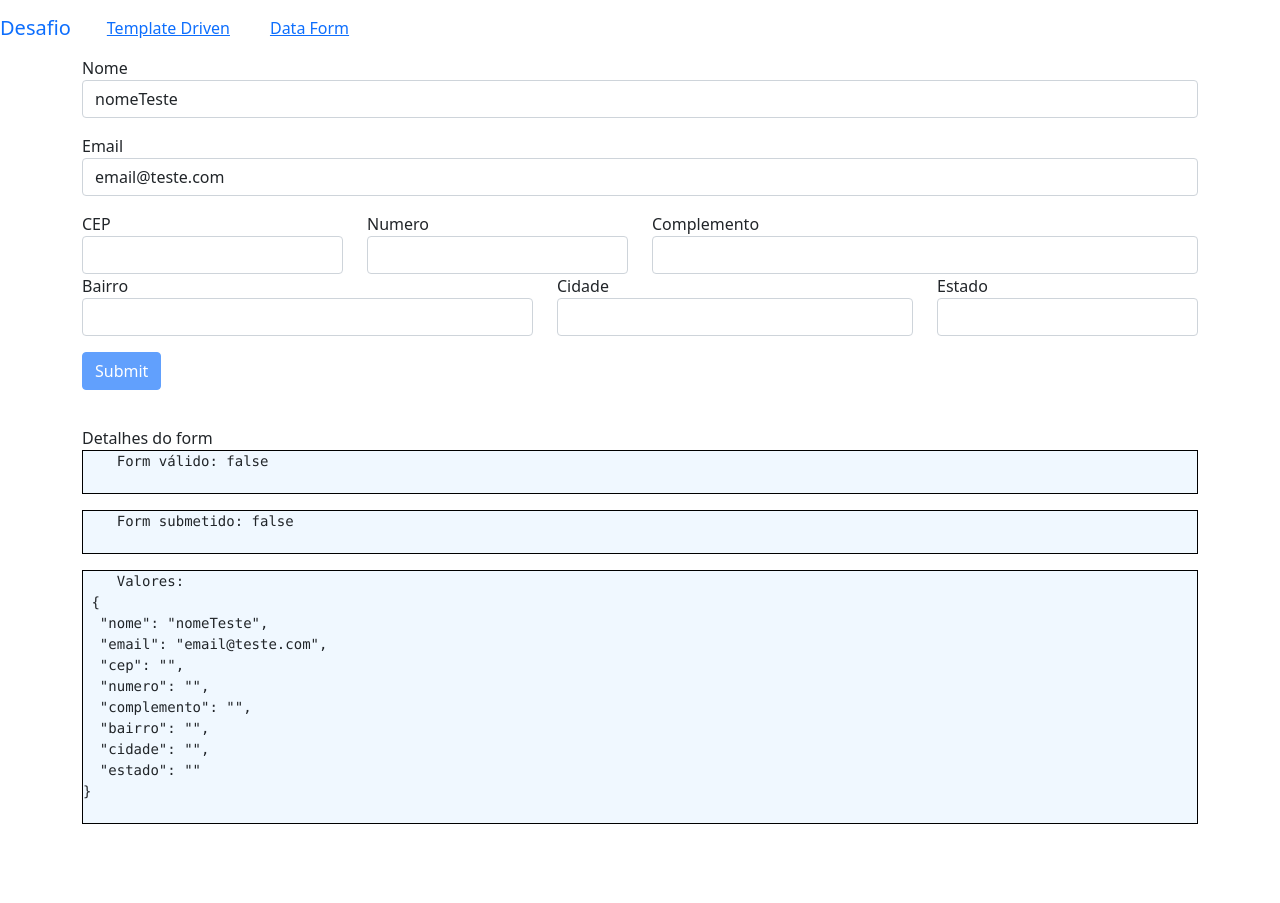
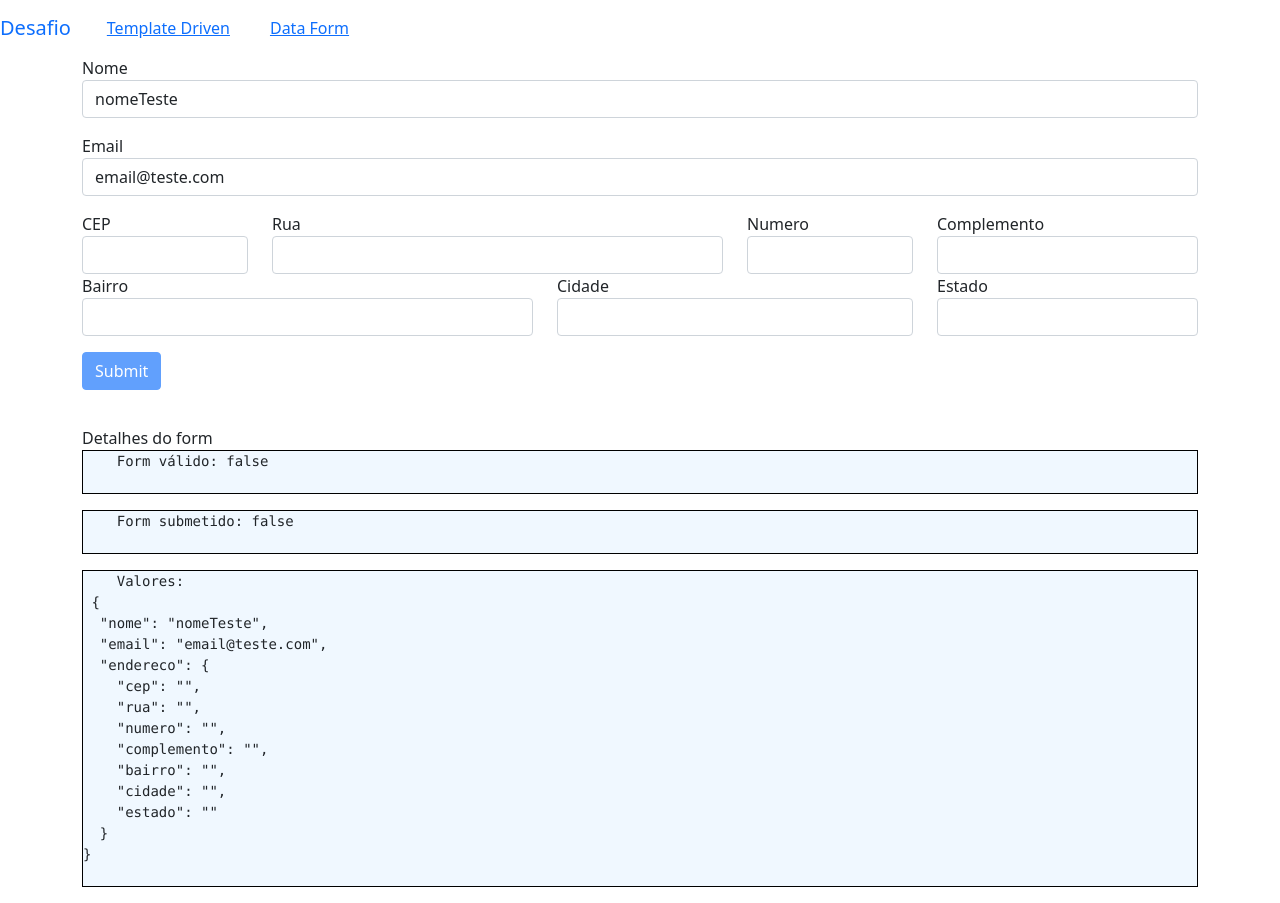
Before and after one commit to RafaelNevesdeOliveira/formAngular, an Angular app: page /templateForm in a window 1280 px wide. Before the commit the page ends 840 px from the top, so only its background shows below. Built offline with nearby package versions, Linux system fonts and the light colour scheme.

Commit message:
Added consulta CEP

```diff
--- a/src/app/template-form/template-form.component.html
+++ b/src/app/template-form/template-form.component.html
@@ -16,30 +16,41 @@
     </app-campo-control-erro>
   </div>
 
+  <div ngModelGroup="endereco">
     <div class="form-group row">
-    <div class="col-md-3" [ngClass]="aplicaCssErro(cep)">
+      <div class="col-md-2" [ngClass]="aplicaCssErro(cep)">
         <label class="control-label" for="cep">CEP</label>
 
-      <input type="text" class="form-control" id="cep" name="cep" [ngModel]="usuario.cep" required cep #cep="ngModel" />
+        <input type="text" class="form-control" id="cep" name="cep" [ngModel]="usuario.cep" required cep #cep="ngModel" (blur)="consultaCEP(cep.value,f)" />
 
         <app-campo-control-erro [mostrarErro]="verificaValidTouched(cep)" msgErro="Email obrigatório">
         </app-campo-control-erro>
       </div>
 
-    <div class="col-md-3" [ngClass]="aplicaCssErro(numero)">
+      <div class="col-md-5" [ngClass]="aplicaCssErro(rua)">
+        <label class="control-label" for="rua">Rua</label>
+
+        <input type="rua" class="form-control" id="rua" name="rua" ngModel
+          required rua #rua="ngModel" />
+
+        <app-campo-control-erro [mostrarErro]="verificaValidTouched(rua)" msgErro="rua obrigatório">
+        </app-campo-control-erro>
+      </div>
+
+      <div class="col-md-2" [ngClass]="aplicaCssErro(numero)">
         <label class="control-label" for="numero">Numero</label>
 
-      <input type="numero" class="form-control" id="numero" name="numero" [ngModel]="usuario.numero" required numero
+        <input type="numero" class="form-control" id="numero" name="numero" ngModel required numero
           #numero="ngModel" />
 
         <app-campo-control-erro [mostrarErro]="verificaValidTouched(numero)" msgErro="Numero obrigatório">
         </app-campo-control-erro>
       </div>
 
-    <div class="col-md-6" [ngClass]="aplicaCssErro(complemento)">
+      <div class="col-md-3" [ngClass]="aplicaCssErro(complemento)">
         <label class="control-label" for="complemento">Complemento</label>
 
-      <input type="complemento" class="form-control" id="complemento" name="complemento" [ngModel]="usuario.complemento"
+        <input type="complemento" class="form-control" id="complemento" name="complemento" ngModel
           required complemento #complemento="ngModel" />
 
         <app-campo-control-erro [mostrarErro]="verificaValidTouched(complemento)" msgErro="Complemento obrigatório">
@@ -47,11 +58,12 @@
       </div>
     </div>
 
+
     <div class="form-group row">
       <div class="col-md-5" [ngClass]="aplicaCssErro(bairro)">
         <label class="control-label" for="bairro">Bairro</label>
 
-      <input type="text" class="form-control" id="bairro" name="bairro" [ngModel]="usuario.bairro" required bairro
+        <input type="text" class="form-control" id="bairro" name="bairro" ngModel required bairro
           #bairro="ngModel" />
 
         <app-campo-control-erro [mostrarErro]="verificaValidTouched(bairro)" msgErro="Bairro obrigatório">
@@ -61,7 +73,7 @@
       <div class="col-md-4" [ngClass]="aplicaCssErro(cidade)">
         <label class="control-label" for="cidade">Cidade</label>
 
-      <input type="cidade" class="form-control" id="cidade" name="cidade" [ngModel]="usuario.cidade" required cidade
+        <input type="cidade" class="form-control" id="cidade" name="cidade" ngModel required cidade
           #cidade="ngModel" />
 
         <app-campo-control-erro [mostrarErro]="verificaValidTouched(cidade)" msgErro="Cidade obrigatório">
@@ -71,13 +83,18 @@
       <div class="col-md-3" [ngClass]="aplicaCssErro(estado)">
         <label class="control-label" for="estado">Estado</label>
 
-      <input type="estado" class="form-control" id="estado" name="estado" [ngModel]="usuario.estado" required estado
+        <input type="estado" class="form-control" id="estado" name="estado" ngModel required estado
           #estado="ngModel" />
 
         <app-campo-control-erro [mostrarErro]="verificaValidTouched(estado)" msgErro="Estado obrigatório">
         </app-campo-control-erro>
       </div>
     </div>
+
+
+
+  </div>
+
 
   <div class="col-auto py-3">
     <button type="submit" class="btn btn-primary" [disabled]="!f.valid">
--- a/src/app/template-form/template-form.component.ts
+++ b/src/app/template-form/template-form.component.ts
@@ -1,5 +1,6 @@
 import { Component, OnInit } from '@angular/core';
-
+import { HttpClient } from '@angular/common/http';
+import { map } from 'rxjs/operators';
 @Component({
   selector: 'app-template-form',
   templateUrl: './template-form.component.html',
@@ -24,7 +25,7 @@ export class TemplateFormComponent implements OnInit {
     console.log(this.usuario)
   }
 
-  constructor() { }
+  constructor(private http: HttpClient) { }
 
   ngOnInit(): void {
   }
@@ -40,4 +41,54 @@ export class TemplateFormComponent implements OnInit {
     }
   }
 
+  consultaCEP(cep:any, form: any){
+    // console.log(cep)
+    cep = cep.replace(/\D/g, '');
+
+    this.resetaDadosForm(form)
+    if (cep!= ""){
+      this.http.get(`https://viacep.com.br/ws/${cep}/json`).subscribe(data => this.populaDadosForm(data, form))
+    }
+  }
+
+  populaDadosForm(data:any, formulario: any){
+    // formulario.setValue({
+    //   nome: formulario.value.nome,
+    //   email: formulario.value.email,
+    //   endereco: {
+    //     rua: data.logradouro ,
+    //     cep: data.cep,
+    //     numero: '',
+    //     complemento: data.complemento ,
+    //     bairro: data.bairro ,
+    //     cidade: data.localidade,
+    //     estado: data.uf
+    //   }
+    // });
+
+    formulario.form.patchValue({
+      endereco: {
+        rua: data.logradouro ,
+        cep: data.cep,
+        complemento: data.complemento ,
+        bairro: data.bairro ,
+        cidade: data.localidade,
+        estado: data.uf
+      }
+    })
+    // console.log(formulario);
+  }
+
+  resetaDadosForm(formulario:any){
+    formulario.form.patchValue({
+      endereco: {
+        rua: null ,
+        complemento: null,
+        bairro: null ,
+        cidade: null,
+        estado: null
+      }
+    })
+  }
+
 }
--- a/src/app/template-form/template-form.module.ts
+++ b/src/app/template-form/template-form.module.ts
@@ -4,7 +4,7 @@ import { CommonModule } from '@angular/common';
 import { FormsModule } from '@angular/forms';
 import { FormDebugComponent } from '../form-debug/form-debug.component';
 import { CampoControlErroComponent } from '../campo-control-erro/campo-control-erro.component';
-
+import { HttpClientModule } from '@angular/common/http';
 
 
 
@@ -12,7 +12,8 @@ import { CampoControlErroComponent } from '../campo-control-erro/campo-control-e
   declarations: [TemplateFormComponent, FormDebugComponent,CampoControlErroComponent,],
   imports: [
     CommonModule,
-    FormsModule
+    FormsModule,
+    HttpClientModule,
   ]
 })
 export class TemplateFormModule { }
```
Lines whose indentation alone changed are shown as unchanged.
